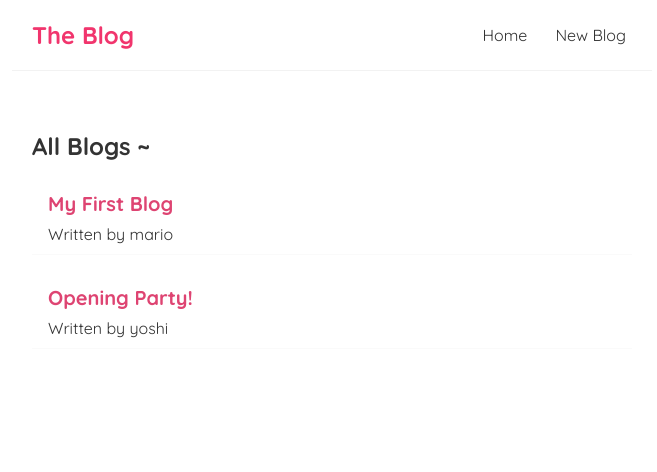
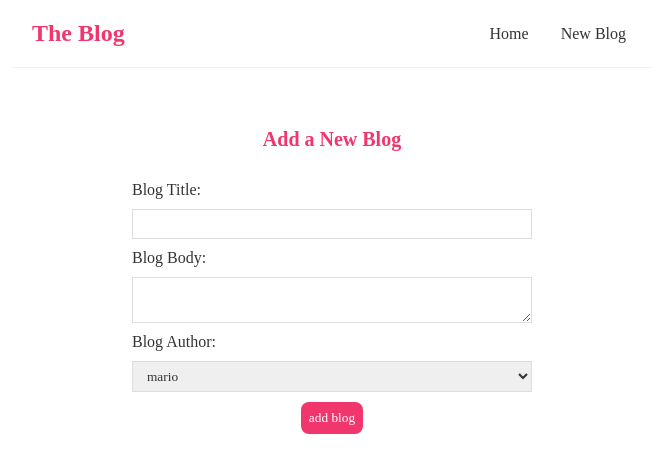
Before and after one commit to huangkuku/blog-netninja, a React (Create React App) app: page /create in a window 1280 px wide. Shown: the top 472 px of the page, without its empty margins (308-965 px from the left). Built offline with nearby package versions, Linux system fonts and the light colour scheme; data requests are answered from the project's data file.

Commit message:
#24 AbortController  useEffect() stopFetch
you can return # 20 making a custom hook (learning to create a useFetch() )
#24 AbortController  useEffect() stopFetch

```diff
--- a/src/App.js
+++ b/src/App.js
@@ -1,15 +1,29 @@
 import Navbar from './Navbar';
 import Home from './Home';
+import { BrowserRouter as Router, Route, Switch } from "react-router-dom"
+import Create from './Create';
+import BlogDetails from './BlogDetails';
 
 function App() {
-
   return (
-    <div className="App">
-      <Navbar />
-      <div className="content">
-        <Home />
+    <Router>
+      <div className="App">
+        <Navbar /> {/* switch沒包navbar,所以點home或about等,navbar不會換 */}
+        <div className="content">
+          <Switch> {/* switch包著的'route'會換(網)頁面 點home 換home頁面 點about換about頁面 */}
+            <Route exact path="/">  {/* Home專屬的route (路由) 加個'exact',精確地 match 該路由位址* 如果沒加 輸入'/creat'會先match到'/'該路由位址*/}
+              <Home />
+            </Route>
+            <Route path="/create"> {/* create的路由 */}
+              <Create />
+            </Route>
+            <Route path="/blogs/:id"> {/* create的路由 */}
+              <BlogDetails />
+            </Route>
+          </Switch>
+        </div>
       </div>
-    </div>
+    </Router>
   );
 }
 
--- /dev/null
+++ b/src/BlogDetails.js
@@ -0,0 +1,24 @@
+import { useParams } from "react-router-dom";
+import useFetch from "./useFecth";
+
+const BlogDetails = () => {
+    const { id } = useParams(); // Route Parameters grap the parameter from the /:id
+    const {data: blog, isPending, error} = useFetch('http://localhost:8000/blogs/'+ id);
+
+    return (
+        <div className="blog-details">
+            { isPending && <div>Loading...</div> }
+            { error && <div>{ error }</div> }
+            { blog && (
+                <article>
+                    <h2>{blog.title}</h2>
+                    <p>Written By {blog.author}</p>
+                    <div>{blog.body}</div>
+                </article>
+            )
+            }
+        </div>
+     );
+}
+
+export default BlogDetails;
--- a/src/BlogList.js
+++ b/src/BlogList.js
@@ -1,15 +1,16 @@
-const BlogList = ({blogs, title}) => {
-    // BlogList=(props)=>, props is a Obj, {blogs: Array(3), title: " All Blogs ~", handleDelete= (id)=>{...}} blogs裡的的array
+import { Link } from "react-router-dom";
+// link the blog detail
+const BlogList = ({blogs}) => {
 
     return (
         <div className="blog-list">
-            <h2> { title } </h2>
             {blogs.map( blog =>(
                 <div className="blog-preview" key= { blog.id}>
-                    <h2>{ blog.title }</h2>
-                    <p>Written by { blog.author }</p>
+                    <Link to={`/blogs/${blog.id}`}>
+                        <h2>{ blog.title }</h2>
+                        <p>Written by { blog.author }</p>
+                    </Link>
                 </div>
-
             ))}
         </div>
     );
--- /dev/null
+++ b/src/Create.js
@@ -0,0 +1,39 @@
+import { useState } from 'react'
+
+const Create = () => {
+    const [title, setTitle] = useState("")
+    const [body, setBody] = useState("")
+    const [author, setAuthor] = useState("")
+
+    return (
+        <div className="create">
+            <h2>Add a New Blog</h2>
+            <form>
+                <label>Blog Title:</label>
+                <input
+                  type="text"
+                  required
+                  value = { title }
+                  onChange= { (e)=> setTitle(e.target.value) }
+                />
+                <label>Blog Body:</label>
+                <textarea
+                  required
+                  value= { body }
+                  onChange= { (e)=> setBody(e.target.value) }
+                ></textarea>
+                <label>Blog Author:</label>
+                <select
+                  value= { author }
+                  onChange= { (e)=> setAuthor(e.target.value) }
+                >
+                  <option value="mario" >mario</option>
+                  <option value="yoshi" >yoshi</option>
+                </select>
+                <button>add blog</button>
+            </form>
+        </div>
+     );
+}
+
+export default Create;
--- a/src/Home.js
+++ b/src/Home.js
@@ -1,17 +1,15 @@
-import { useState, useEffect } from "react";
 import BlogList from "./BlogList";
 import useFetch from "./useFecth";
 
+
 const Home = () => {
-    // const [one, setOne]= useState(1); one=1, setOne= func()/改變後的one; useState is [初始值,改變後的值]
-    const { data: blogs, isPending, error }= useFetch('http://localhost:8000/blogs')
-    // useFetch() is Obj:{東西1,東西2,...}, useFetch(url) url是http... 之後使用useFetch只要換url就好
-    console.log("data: blogs內容", blogs) // null; array(2) [{…}, {…}]
+    const { isPending, error, data: blogs }= useFetch('http://localhost:8000/blogs')
+
     return (
         <div className="home">
+            { error && <div>{ error }</div> } {/* 一開始為null, 若有改變setError(error.message)，則執行右邊的code */}
             { isPending && <p>Loading...</p> } {/* true, 執行&&右邊的code; 當fetch server完成時變成false,不執行&&右邊的() */}
-            { error && <div>{ error }</div> } {/* 一開始為null, 若有改變setError(error.message)，則執行右邊的code */}
-            { blogs && <BlogList blogs={ blogs } title="All Blogs ~"/> }
+            { blogs && <BlogList blogs={ blogs }/> }
         </div>
     );
 }
--- a/src/Navbar.js
+++ b/src/Navbar.js
@@ -1,10 +1,12 @@
+import { Link } from "react-router-dom";
+
 const Navbar = () => {
     return (
         <nav className="navbar">
             <h1>The Blog</h1>
             <div className="links">
-                <a href="/">Home</a>
-                <a href="/create">New Blog</a>
+                <Link to="/">Home</Link> {/* prevent the request to the server */}
+                <Link to="/create">New Blog</Link> {/*看開發人員Element 點Home、New Blog會發現刷新程度跟<a>不一樣 */}
             </div>
         </nav>
     );
--- a/src/index.css
+++ b/src/index.css
@@ -1,3 +1,23 @@
+/* 我測試MemeberList.js previews / list */
+.member-list {
+  margin:0px auto;
+}
+.member-preview {
+  align-items: center;
+  max-width: 600px;
+  margin: 20px 20px 20px 20px;
+}
+.member-preview div {
+  margin-left:"60px";
+  color: #7cbeee;
+  font-weight: bold;
+}
+.member-preview span {
+  margin-left:auto;
+  padding: 20px;
+  color: #dd953e;
+  font-weight: normal
+}
 @import url('https://fonts.googleapis.com/css2?family=Quicksand:wght@300;400;500;600;700&display=swap');
 /* base styles */
 * {
@@ -46,3 +66,54 @@
   color: #de4472;
   margin-bottom: 8px;
 }
+.blog-preview a{
+  text-decoration: none;
+}
+/* blog details page */
+.blog-details h2 {
+  font-size: 20px;
+  color: #f1356d;
+  margin-bottom: 10px;
+}
+.blog-details div {
+  margin: 20px 0;
+}
+.blog-details button {
+  background: #f1356d;
+  color: #fff;
+  border: 0;
+  padding: 8px;
+  border-radius: 8px;
+  cursor: pointer;
+}
+/* create new blog form */
+.create {
+  max-width: 400px;
+  margin: 0 auto;
+  text-align: center;
+}
+.create label {
+  text-align: left;
+  display: block;
+}
+.create h2 {
+  font-size: 20px;
+  color: #f1356d;
+  margin-bottom: 30px;
+}
+.create input, .create textarea, .create select {
+  width: 100%;
+  padding: 6px 10px;
+  margin: 10px 0;
+  border: 1px solid #ddd;
+  box-sizing: border-box;
+  display: block;
+}
+.create button {
+  background: #f1356d;
+  color: #fff;
+  border: 0;
+  padding: 8px;
+  border-radius: 8px;
+  cursor: pointer;
+}
--- a/src/useFecth.js
+++ b/src/useFecth.js
@@ -1,31 +1,37 @@
 import { useState, useEffect } from "react"
 
 const useFetch = (url) => {  // useFetch 節省你寫isPending error 重複的code 那blogs怎麼辦呢 用data替換; 取得url值
-    const [data, setData] = useState(null) // useFetch的data可以是blogs 、tags、categories...等
-    const [isPending, setIsPending] = useState(true)// pending, loading
-    const [error, setError] = useState(null)   // 用來儲存error訊息
-    console.log("data", data) // null; array(2) [{…}, {…}]
-    useEffect( ()=>{
+    const [data, setData] = useState(null); // useFetch的data可以是blogs 、tags、categories...等
+    const [isPending, setIsPending] = useState(true); // pending, loading
+    const [error, setError] = useState(null);   // 用來儲存error訊息
+
+    useEffect(()=>{
+        const abortCont = new AbortController(); // AbortController 中止控制器
+
         setTimeout(()=>{  // seTimeout( func(), unit:ms)
-            fetch(url) // url 用在這裡
+            fetch(url, { signal: abortCont.signal }) // url 用在這裡 // AbortController to stop the fetch
             .then(res =>{
                 if(!res.ok){ // error URL: res.ok= false, correct URL:res.ok= true
-                    throw Error("couldn't fetch the data for that resource.")
+                    throw Error("couldn't fetch the data for that resource.");
                 }
-                return res.json()
+                return res.json();
             })
-            .then(d =>{
-                console.log("d:",d) // // null; array(2) [{…}, {…}]
-                setData(d)
-                setIsPending(false)
-                setError(null)
+            .then(data =>{
+                setIsPending(false);
+                setData(data);  // null; array(2) [{…}, {…}]
+                setError(null);
             })
-            .catch( error =>{
-                setIsPending(false)
-                setError(error.message) // console.log(error.message), error.message存到setError()內
+            .catch( err =>{
+                if (err.name === 'AbortError'){
+                    console.log('abort the fetch ')
+                } else {
+                    setIsPending(false)
+                    setError(err.message) // console.log(error.message), error.message存到setError()內
+                }
             })
-        },1000)
-    }, []) // [條件], re-render條件(跑useEffect())
+        }, 1000)
+        return ( ()=> abortCont.abort()) // abort the fetch
+    }, [url]) // [條件], re-render條件(跑useEffect()) url changes re-run setTimeout() to get data for that endpoint
 
     return {data, isPending, error} // 使用 useFetch(), return 這些東西 可以是arr, Obj
 }
```
Also changed, not shown: src/MemberList.js (added, +17 -0 lines).
